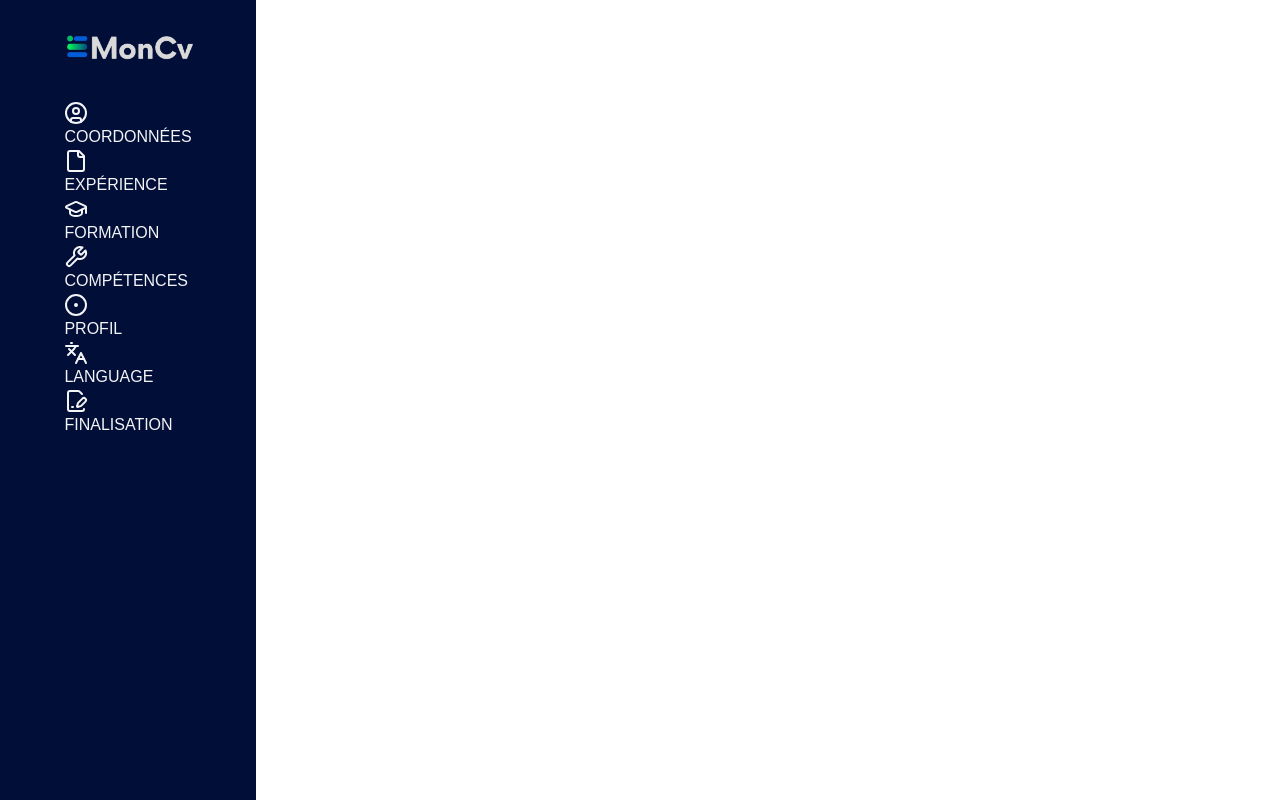
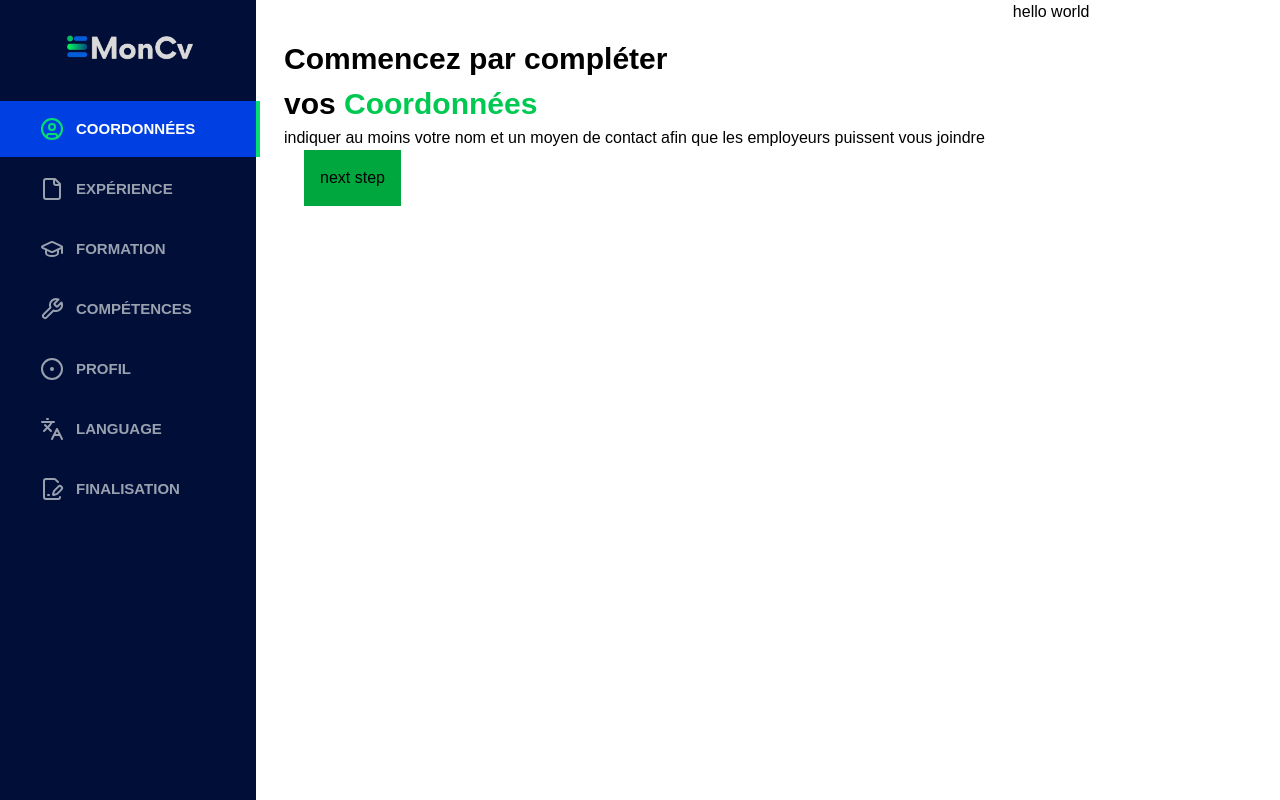
Before and after one commit to gerardlonzi/MonAssistant, a React (Vite) app in the folder frontend/: page /creer-cv/edit-template/crdn in a window 1280 px wide. Built offline with nearby package versions, Linux system fonts and the light colour scheme; no server answers.

Commit message:
edit-page coordonnes

```diff
--- a/frontend/src/data/cv/CvTemplatesComponent.jsx
+++ b/frontend/src/data/cv/CvTemplatesComponent.jsx
@@ -195,7 +195,6 @@ export function Template002({
   hoverPalette,
   usePicture = true,
   size = 'md',
-  className = '',
   styleMap = {},
 }) {
   const sizeVariants = {
--- a/frontend/src/data/navlinkDatas.jsx
+++ b/frontend/src/data/navlinkDatas.jsx
@@ -1,6 +1,7 @@
 import { BriefcaseBusiness, CircleUser, FileText, Heart,FileUser,FileChartColumn,Gem,File,GraduationCap,Wrench,CircleDot,Languages,FilePenLine} from "lucide-react"
 import { v4 as uuidv4 } from 'uuid'
 import Coordonnees from "../pages/editTemplates/coordonnes";
+import Experience from "../pages/editTemplates/experience";
 
 
 
@@ -59,7 +60,7 @@ export const navLinkEditTemplateStep = [
         path:"/creer-cv/edit-template/exp",
         icon:<File/>,
         component:{
-            step:"",
+            step:Experience,
         }
 
     },
--- a/frontend/src/modules/editTemplatesContainer.jsx
+++ b/frontend/src/modules/editTemplatesContainer.jsx
@@ -1,13 +1,14 @@
 import React, { useState } from 'react'
 import { navLinkEditTemplateStep } from '../data/navlinkDatas'
 import EditTemplateView from './editTemplatesView'
+import { Navigate } from 'react-router-dom'
 
 
 export default function EditTemplateContainer() {
    const [currentStep,setCurrenStep]= useState(1)
+   const [StepCompleted,setStepCompleted]= useState(false)
 
    function GetcurrenStep(){
-
         return navLinkEditTemplateStep.find(el => el.id === currentStep)
 
    }
@@ -19,8 +20,9 @@ export default function EditTemplateContainer() {
    }
 
    function Next(){
-    if(currentStep > navLinkEditTemplateStep.length){
-        return setCurrenStep(currentStep+1)
+    if(currentStep < navLinkEditTemplateStep.length){
+        setCurrenStep(currentStep+1)
+        return <Navigate to={`${GetcurrenStep()?.path}`} />
     }
    }
 
@@ -31,13 +33,10 @@ export default function EditTemplateContainer() {
    function IsLastStep(){
        return currentStep === navLinkEditTemplateStep.length
    }
-   function StepComplete(){
-       return true
-   }
 
 
     return(
-        <EditTemplateView  getCurrenStep={GetcurrenStep} Next={Next} Prev={Prev} IsFirstStep={IsFirstStep} IsLastStep={IsLastStep} NavLinkEditTemplates={navLinkEditTemplateStep} StepComplete={StepComplete}/>
+        <EditTemplateView  getCurrenStep={GetcurrenStep} Next={Next} Prev={Prev} IsFirstStep={IsFirstStep} IsLastStep={IsLastStep} NavLinkEditTemplates={navLinkEditTemplateStep} StepComplete={StepCompleted}/>
     )
 
 }
--- a/frontend/src/modules/editTemplatesView.jsx
+++ b/frontend/src/modules/editTemplatesView.jsx
@@ -3,7 +3,7 @@ import React from "react";
 export default function EditTemplateView({getCurrenStep,Next,Prev,IsFirstStep,IsLastStep,NavLinkEditTemplates,StepComplete}){
 
 if(getCurrenStep()?.component){
-    const Component = getCurrenStep().component.step
+    const Component = getCurrenStep()?.component.step
 
     return(
         <Component getCurrenStep={getCurrenStep} Next={Next} Prev={Prev} IsFirstStep={IsFirstStep} IsLastStep={IsLastStep} NavLinkEditTemplates={NavLinkEditTemplates} StepComplete={StepComplete}/>
--- a/frontend/src/pages/editTemplates/coordonnes.jsx
+++ b/frontend/src/pages/editTemplates/coordonnes.jsx
@@ -1,11 +1,31 @@
 import React from "react";
 import SidebarEditTemplate from "../../ui/components/editTemplateComponent/sidebar";
+import CvSelected from "../../ui/components/editTemplateComponent/cvSelected";
 
 export default function Coordonnees({getCurrenStep,Next,Prev,IsFirstStep,IsLastStep,NavLinkEditTemplates,StepComplete}){
 
+    return(
+        <section className="flex">
+        <SidebarEditTemplate StepComplete={StepComplete} NavLinkEditTemplates={NavLinkEditTemplates} getcurrentStep={getCurrenStep} />
+        <div className="px-7 py-9">
+            <div>
+                <div>
+                    <h1 className="text-[30px] font-bold ">Commencez par compléter <br /> vos <span className="text-green-500">Coordonnées</span></h1>
+                    <p>indiquer au moins votre nom et un moyen de contact afin que les employeurs puissent vous joindre</p>
+                </div>
 
-    return(
-        <SidebarEditTemplate StepComplete={StepComplete} NavLinkEditTemplates={NavLinkEditTemplates} getcurrentStep={getCurrenStep} />
+            <button className="bg-green-600 p-4 ml-5" onClick={Next}>
+                next step
+            </button>
+            </div>
+            <div>
+
+            </div>
+
+        </div>
+           <CvSelected />
+        </section>
+
      )
 
 
--- a/frontend/src/pages/editTemplates/experience.jsx
+++ b/frontend/src/pages/editTemplates/experience.jsx
@@ -1,9 +1,21 @@
 import React from "react";
+import SidebarEditTemplate from "../../ui/components/editTemplateComponent/sidebar";
+
+export default function Experience({getCurrenStep,Next,Prev,IsFirstStep,IsLastStep,NavLinkEditTemplates,StepComplete}){
 
 
-export default function Experience(){
+    return(
+        <section className="flex">
+        <SidebarEditTemplate StepComplete={StepComplete} NavLinkEditTemplates={NavLinkEditTemplates} getcurrentStep={getCurrenStep} />
+        <div className="mt-10">
+            <button className="bg-green-600 p-4 ml-5" >
+                next step
+            </button>
+        </div>
 
-    return (
-        pass
-    )
+        </section>
+
+     )
+
+
 }
--- a/frontend/src/ui/components/Link.jsx
+++ b/frontend/src/ui/components/Link.jsx
@@ -2,7 +2,7 @@ import React from 'react'
 import { LoaderCircle } from 'lucide-react'
 import { Link } from 'react-router-dom';
 
-export default function LinkComponent({variant,to,content,className}) {
+export default function LinkComponent({variant,to,content,className,onClick}) {
     let link;
     switch(variant){
         case "primary":
@@ -90,11 +90,11 @@ export default function LinkComponent({variant,to,content,className}) {
           </Link>)
           break;
           case "tercero":
-          link= <Link to={to} className={`px-12 py-4 hover:bg-green-500 bg-green-400 font-bold text-black cursor-pointer rounded-full inline-block transition-all text-lg mt-10 ${className}`}>{content}</Link>;
+          link= <Link to={to} onClick={onClick} className={`px-12 py-4 hover:bg-green-500 bg-green-400 font-bold text-black cursor-pointer rounded-full inline-block transition-all text-lg mt-10 ${className}`}>{content}</Link>;
           break;
 
           case "quatro":
-            link= <Link  className={`px-12 py-4  hover:bg-gray-100 font-bold  cursor-pointer rounded-full transition-all text-lg outline-2 ${className}`}>{content}</Link>;
+            link= <Link onClick={onClick} className={`px-12 py-4  hover:bg-gray-100 font-bold  cursor-pointer rounded-full transition-all text-lg outline-2 ${className}`}>{content}</Link>;
             break;
 
           default:
--- /dev/null
+++ b/frontend/src/ui/components/editTemplateComponent/cvSelected.jsx
@@ -0,0 +1,16 @@
+import React from "react";
+import { useSelector } from "react-redux";
+import { AllTemplatesArray } from "../../../data/cv/AllCvTemplateArray";
+
+export default function CvSelected(){
+    const currentCv = useSelector(state => state.cv.currentCv)
+console.log(currentCv);
+
+
+
+    return(
+       <div>
+        hello world
+       </div>
+    )
+}
--- a/frontend/src/ui/components/editTemplateComponent/sidebar.jsx
+++ b/frontend/src/ui/components/editTemplateComponent/sidebar.jsx
@@ -1,27 +1,33 @@
 import React,{useMemo} from "react";
 import clsx from "clsx";
-import { useLocation,useNavigate } from "react-router-dom";
+import { Link, useLocation,useNavigate } from "react-router-dom";
 
 
 export default function SidebarEditTemplate({NavLinkEditTemplates,getcurrentStep,StepComplete}){
 
-    const location = useLocation()
-    const locationPathname = useMemo(()=>{
-        return location.pathname
-    },[location.pathname])
+  console.log(getcurrentStep());
 
 
 return(
     <aside className="bg-[#000e38] w-[16rem] py-8 h-[100vh]">
       <div className="flex items-center flex-col">
         <img className='w-36' src="/imgs/logo.png" alt="logo" />
-        <div className="mt-10">
+        <div className="mt-10 w-full m-auto space-y-1">
           {
-            NavLinkEditTemplates.map(el=>
-                <div className={clsx(getcurrentStep.id === el.id ?"text-white bg-gray-200":"text-gray-100")}>
+            NavLinkEditTemplates.map((el)=>{
+                return el.id === getcurrentStep()?.id || StepComplete === true ?
+                    <Link to={el.path} key={el.id} className={clsx(el.id === getcurrentStep()?.id?" bg-[#0040e2]":"bg-transparent","text-white relative flex px-10  text-[15px] font-semibold hover:bg-transparent  py-4 items-center gap-3 w-full  transition-all")}>
+                        <div className="text-green-400">{el.icon}</div>
+                        <div>{el.name}</div>
+                        <div className="absolute w-1 h-full -right-1 bg-green-400"></div>
+                    </Link>
+                :
+                <div key={el.id} className="text-gray-400 flex px-10  text-[15px] font-semibold  py-4 items-center gap-3 w-full ">
                     <div>{el.icon}</div>
                     <div>{el.name}</div>
                 </div>
+            }
+
             )
           }
         </div>
```
Also changed, not shown: frontend/src/pages/chooseTemplate.jsx (+25 -11 lines).
